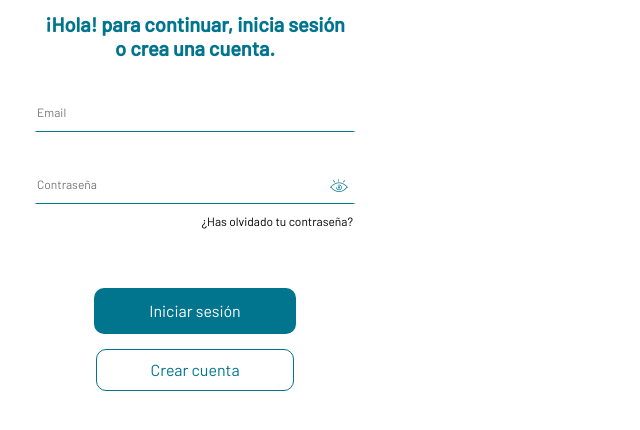
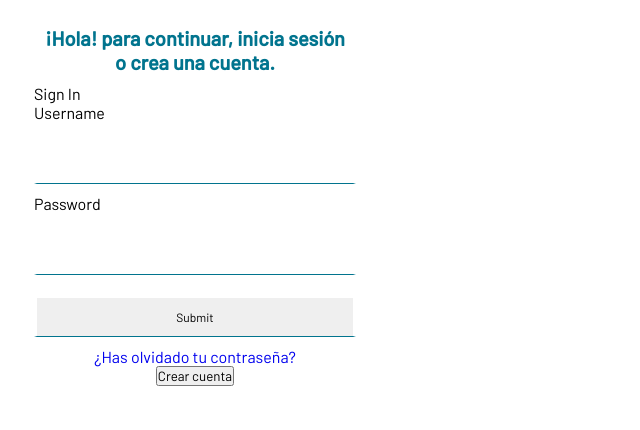
Before and after one commit to davidsotelo26/protectora-front, a React (Create React App) app: page /loginregister in a window 1280 px wide. Shown: the part 308-738 px from the top of the page, without its empty margins (0-640 px from the left). Built offline with nearby package versions, Linux system fonts and the light colour scheme.

Commit message:
login feature

```diff
--- a/package.json
+++ b/package.json
@@ -46,5 +46,9 @@
       "last 1 firefox version",
       "last 1 safari version"
     ]
+  },
+  "devDependencies": {
+    "cors": "^2.8.5",
+    "express": "^4.18.2"
   }
 }
--- a/src/Pages/Login/LoginCover.jsx
+++ b/src/Pages/Login/LoginCover.jsx
@@ -19,7 +19,7 @@ const LoginCover = () => {
           </button>
         </div>
       </Link>
-      <Link className="loginCoverSkip">
+      <Link to="/home">
         <p>Registrarse en otro momento</p>
       </Link>
     </div>
--- a/src/Pages/Login/LoginRegister.jsx
+++ b/src/Pages/Login/LoginRegister.jsx
@@ -2,6 +2,7 @@ import "./LoginRegister.scss";
 import { Link } from "react-router-dom";
 import React, { useState } from 'react';
 import  passwordIcon from "../../assets/ojo.png";
+import ReactDOM from "react-dom";
 
 
 const LoginRegister = () => {
@@ -11,9 +12,80 @@ const LoginRegister = () => {
     setIsPasswordVisible(!isPasswordVisible);
   };
 
+  const [errorMessages, setErrorMessages] = useState({});
+  const [isSubmitted, setIsSubmitted] = useState(false);
+
+  const database = [
+    {
+      username: "user1",
+      password: "pass1"
+    },
+    {
+      username: "user2",
+      password: "pass2"
+    }
+  ];
+
+  const errors = {
+    uname: "invalid username",
+    pass: "invalid password"
+  };
+
+  const handleSubmit = (event) => {
+    event.preventDefault();
+
+    var { uname, pass } = document.forms[0];
+
+    // encuentra la info del user
+    const userData = database.find((user) => user.username === uname.value);
+
+    // compara la info del usuario con la de la base de datos
+    if (userData) {
+      if (userData.password !== pass.value) {
+        // contraseña incorrecta
+        console.log("user no logeao");
+        setErrorMessages({ name: "pass", message: errors.pass });
+      } else {
+        console.log("User logeao");
+        setIsSubmitted(true);
+      }
+    } else {
+      // Username not found
+      setErrorMessages({ name: "uname", message: errors.uname });
+    }
+  };
+
+  // mensaje error
+  const renderErrorMessage = (name) =>
+    name === errorMessages.name && (
+      <div className="error">{errorMessages.message}</div>
+    );
+
+    // JSX code for login form
+    const renderForm = (
+      <div className="form">
+        <form onSubmit={handleSubmit}>
+          <div className="input-container">
+            <label>Username </label>
+            <input type="text" name="uname" required />
+            {renderErrorMessage("uname")}
+          </div>
+          <div className="input-container">
+            <label>Password </label>
+            <input type="password" name="pass" required />
+            {renderErrorMessage("pass")}
+          </div>
+          <div className="button-container">
+            <input type="submit" />
+          </div>
+        </form>
+      </div>
+    );
+
+
   return (
     <div className="loginPage">
-      <form className="loginForm" action="">
+      <form className="loginForm" action="" onSubmit={handleSubmit}>
         <Link to="/">
           <img
             src="https://cdn.zeplin.io/5e2888579d7785572934fb93/assets/23B58F07-E761-4764-A5DD-0D73C60228FB.png"
@@ -26,28 +98,32 @@ const LoginRegister = () => {
           ¡Hola! para continuar, inicia sesión o crea una cuenta.
         </h1>
 
-        <div className="inputEmail">
+        <div className="login-form">
+        <div className="title">Sign In</div>
+        {isSubmitted ? <div>User is successfully logged in</div> : renderForm}
+        </div>
+        </form>
+        {/* <div className="inputEmail">
           <input id="emailInput" type="email" placeholder="Email" />
         </div>
         <div className="inputPassword">
           <input id="passwordInput" type={isPasswordVisible ? "text" : "password"} placeholder="Contraseña" />
           <img src={passwordIcon} alt="Icono visualizar contraseña" className="passwordIcon" onClick={handlePasswordVisibility}/>
-        </div>
+        </div> */}
 
         <a href="/loginregister" className="missedPass">
           ¿Has olvidado tu contraseña?
         </a>
 
-        <button className="buttonLogin" type="submit">
+        {/* <button className="buttonLogin" type="submit">
           Iniciar sesión
-        </button>
+        </button> */}
 
-        <button className="buttonSignIn" type="submit">
+        <button className="buttonSignIn">
           Crear cuenta
         </button>
-      </form>
     </div>
   );
-};
+  }
 
 export default LoginRegister;
--- a/src/Pages/animalGallery/animalGallery.scss
+++ b/src/Pages/animalGallery/animalGallery.scss
@@ -83,6 +83,7 @@
         display: flex;
         flex-direction: row;
         justify-content: space-around;
+        margin-bottom: 2vh;
     }
 
     .botonHeader {
@@ -99,10 +100,10 @@
     body{
         margin-bottom: 5rem;
 
-display: flex;
-flex-direction: column;
-align-items: center;
-justify-content: center;
+        display: flex;
+        flex-direction: column;
+        align-items: center;
+        justify-content: center;
 
 
         select {
```
Also changed, not shown: 1 other file (tests, documents, lock files or other folders).
